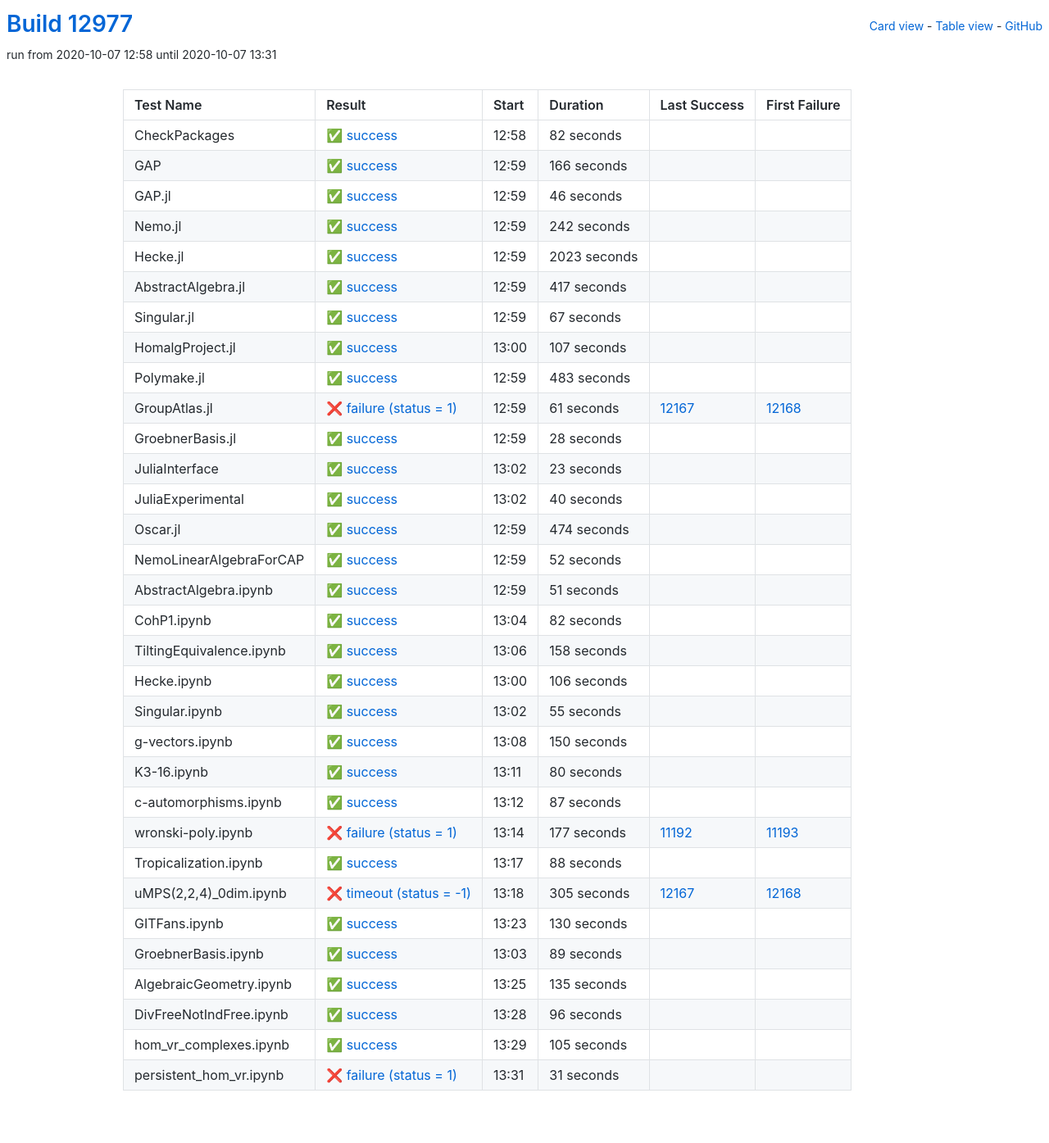
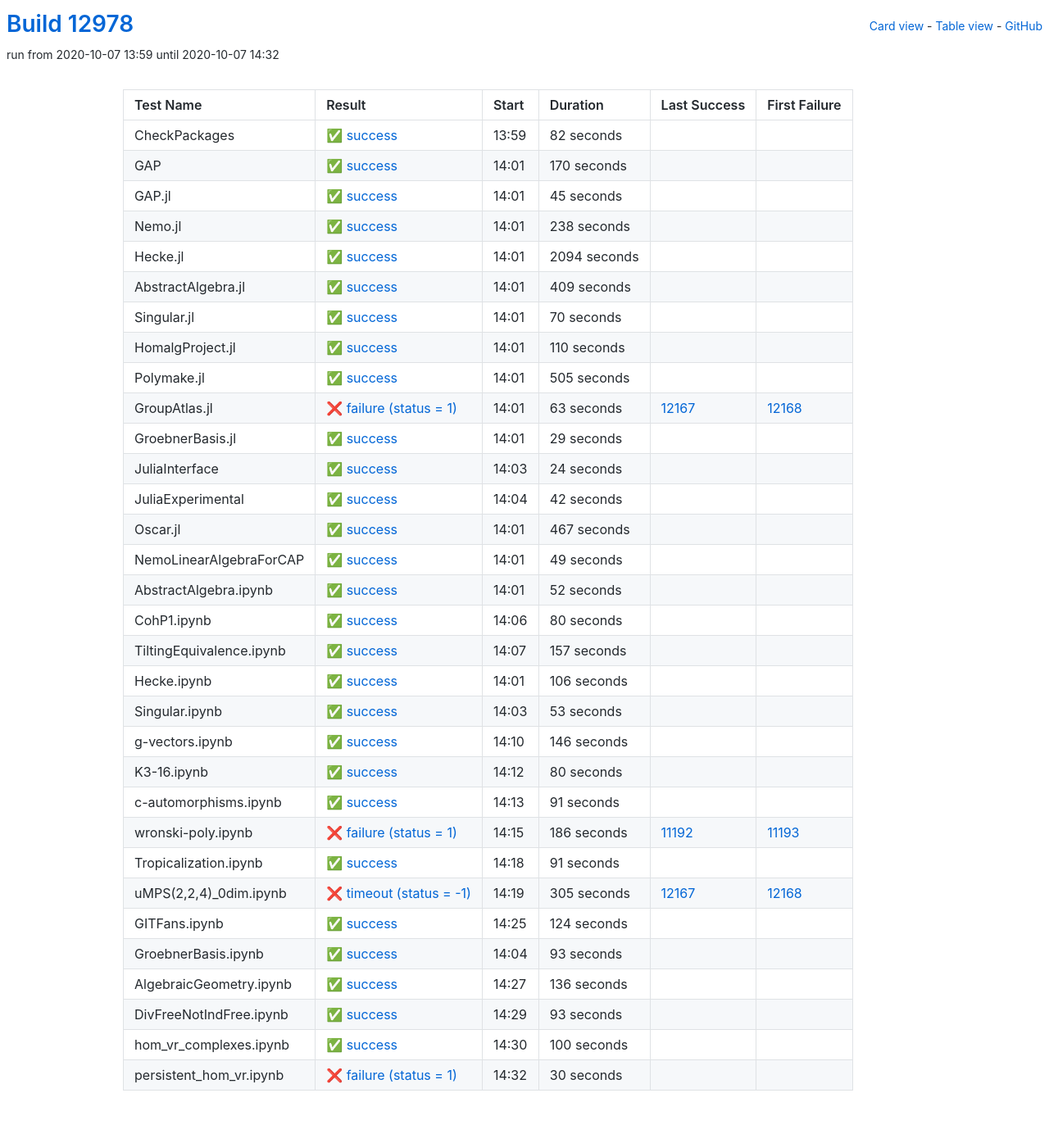
Before and after one commit to oscar-system/oscar-ci-status, a Jekyll site: the page built from table.html, in a window 1280 px wide. Shown: the whole page at 82% size. Built offline with Jekyll 4.4.1, drawn with Linux system fonts in a browser that asks for light colours.

Commit message:
Build #12978

```diff
--- a/_data/ci.yml
+++ b/_data/ci.yml
@@ -1,6 +1,6 @@
 ---
-build: 12977
-build_url: https://oscarci.mathematik.uni-kl.de/job/oscar/12977/
+build: 12978
+build_url: https://oscarci.mathematik.uni-kl.de/job/oscar/12978/
 job: oscar
 organization: oscar-system
 repo: oscar-ci-status
@@ -8,8 +8,8 @@ repourl: https://github.com/oscar-system/oscar-ci-status
 tests:
 - name: CheckPackages
   id: checkpackages
-  log: https://oscarci.mathematik.uni-kl.de/job/oscar/12977/artifact/logs/build-12977/CheckPackages.log
-  start: 2020-10-07 12:58
+  log: https://oscarci.mathematik.uni-kl.de/job/oscar/12978/artifact/logs/build-12978/CheckPackages.log
+  start: 2020-10-07 13:59
   success: true
   exitcode: 0
   status: success
@@ -20,164 +20,176 @@ tests:
   first_failure_url:
 - name: GAP
   id: gap
-  log: https://oscarci.mathematik.uni-kl.de/job/oscar/12977/artifact/logs/build-12977/GAP.log
-  start: 2020-10-07 12:59
+  log: https://oscarci.mathematik.uni-kl.de/job/oscar/12978/artifact/logs/build-12978/GAP.log
+  start: 2020-10-07 14:01
   success: true
   exitcode: 0
   status: success
-  duration: 166
+  duration: 170
   last_success: false
   last_success_url:
   first_failure: false
   first_failure_url:
 - name: GAP.jl
   id: gap-jl
-  log: https://oscarci.mathematik.uni-kl.de/job/oscar/12977/artifact/logs/build-12977/GAP.jl.log
-  start: 2020-10-07 12:59
+  log: https://oscarci.mathematik.uni-kl.de/job/oscar/12978/artifact/logs/build-12978/GAP.jl.log
+  start: 2020-10-07 14:01
   success: true
   exitcode: 0
   status: success
-  duration: 46
+  duration: 45
   last_success: false
   last_success_url:
   first_failure: false
   first_failure_url:
 - name: Nemo.jl
   id: nemo-jl
-  log: https://oscarci.mathematik.uni-kl.de/job/oscar/12977/artifact/logs/build-12977/Nemo.jl.log
-  start: 2020-10-07 12:59
+  log: https://oscarci.mathematik.uni-kl.de/job/oscar/12978/artifact/logs/build-12978/Nemo.jl.log
+  start: 2020-10-07 14:01
   success: true
   exitcode: 0
   status: success
-  duration: 242
+  duration: 238
   last_success: false
   last_success_url:
   first_failure: false
   first_failure_url:
 - name: Hecke.jl
   id: hecke-jl
-  log: https://oscarci.mathematik.uni-kl.de/job/oscar/12977/artifact/logs/build-12977/Hecke.jl.log
-  start: 2020-10-07 12:59
+  log: https://oscarci.mathematik.uni-kl.de/job/oscar/12978/artifact/logs/build-12978/Hecke.jl.log
+  start: 2020-10-07 14:01
   success: true
   exitcode: 0
   status: success
-  duration: 2023
+  duration: 2094
   last_success: false
   last_success_url:
   first_failure: false
   first_failure_url:
 - name: AbstractAlgebra.jl
   id: abstractalgebra-jl
-  log: https://oscarci.mathematik.uni-kl.de/job/oscar/12977/artifact/logs/build-12977/AbstractAlgebra.jl.log
-  start: 2020-10-07 12:59
+  log: https://oscarci.mathematik.uni-kl.de/job/oscar/12978/artifact/logs/build-12978/AbstractAlgebra.jl.log
+  start: 2020-10-07 14:01
   success: true
   exitcode: 0
   status: success
-  duration: 417
+  duration: 409
   last_success: false
   last_success_url:
   first_failure: false
   first_failure_url:
 - name: Singular.jl
   id: singular-jl
-  log: https://oscarci.mathematik.uni-kl.de/job/oscar/12977/artifact/logs/build-12977/Singular.jl.log
-  start: 2020-10-07 12:59
+  log: https://oscarci.mathematik.uni-kl.de/job/oscar/12978/artifact/logs/build-12978/Singular.jl.log
+  start: 2020-10-07 14:01
   success: true
   exitcode: 0
   status: success
-  duration: 67
+  duration: 70
   last_success: false
   last_success_url:
   first_failure: false
   first_failure_url:
 - name: HomalgProject.jl
   id: homalgproject-jl
-  log: https://oscarci.mathematik.uni-kl.de/job/oscar/12977/artifact/logs/build-12977/HomalgProject.jl.log
-  start: 2020-10-07 13:00
+  log: https://oscarci.mathematik.uni-kl.de/job/oscar/12978/artifact/logs/build-12978/HomalgProject.jl.log
+  start: 2020-10-07 14:01
   success: true
   exitcode: 0
   status: success
-  duration: 107
+  duration: 110
   last_success: false
   last_success_url:
   first_failure: false
   first_failure_url:
 - name: Polymake.jl
   id: polymake-jl
-  log: https://oscarci.mathematik.uni-kl.de/job/oscar/12977/artifact/logs/build-12977/Polymake.jl.log
-  start: 2020-10-07 12:59
+  log: https://oscarci.mathematik.uni-kl.de/job/oscar/12978/artifact/logs/build-12978/Polymake.jl.log
+  start: 2020-10-07 14:01
   success: true
   exitcode: 0
   status: success
-  duration: 483
+  duration: 505
   last_success: false
   last_success_url:
   first_failure: false
   first_failure_url:
 - name: GroupAtlas.jl
   id: groupatlas-jl
-  log: https://oscarci.mathematik.uni-kl.de/job/oscar/12977/artifact/logs/build-12977/GroupAtlas.jl.log
-  start: 2020-10-07 12:59
+  log: https://oscarci.mathematik.uni-kl.de/job/oscar/12978/artifact/logs/build-12978/GroupAtlas.jl.log
+  start: 2020-10-07 14:01
   success: false
   exitcode: 1
   status: failure
-  duration: 61
+  duration: 63
   last_success: 12167
   last_success_url: https://oscarci.mathematik.uni-kl.de/job/oscar/12167/
   first_failure: 12168
   first_failure_url: https://oscarci.mathematik.uni-kl.de/job/oscar/12168/
 - name: GroebnerBasis.jl
   id: groebnerbasis-jl
-  log: https://oscarci.mathematik.uni-kl.de/job/oscar/12977/artifact/logs/build-12977/GroebnerBasis.jl.log
-  start: 2020-10-07 12:59
+  log: https://oscarci.mathematik.uni-kl.de/job/oscar/12978/artifact/logs/build-12978/GroebnerBasis.jl.log
+  start: 2020-10-07 14:01
   success: true
   exitcode: 0
   status: success
-  duration: 28
+  duration: 29
   last_success: false
   last_success_url:
   first_failure: false
   first_failure_url:
 - name: JuliaInterface
   id: juliainterface
-  log: https://oscarci.mathematik.uni-kl.de/job/oscar/12977/artifact/logs/build-12977/JuliaInterface.log
-  start: 2020-10-07 13:02
+  log: https://oscarci.mathematik.uni-kl.de/job/oscar/12978/artifact/logs/build-12978/JuliaInterface.log
+  start: 2020-10-07 14:03
   success: true
   exitcode: 0
   status: success
-  duration: 23
+  duration: 24
   last_success: false
   last_success_url:
   first_failure: false
   first_failure_url:
 - name: JuliaExperimental
   id: juliaexperimental
-  log: https://oscarci.mathematik.uni-kl.de/job/oscar/12977/artifact/logs/build-12977/JuliaExperimental.log
-  start: 2020-10-07 13:02
+  log: https://oscarci.mathematik.uni-kl.de/job/oscar/12978/artifact/logs/build-12978/JuliaExperimental.log
+  start: 2020-10-07 14:04
   success: true
   exitcode: 0
   status: success
-  duration: 40
+  duration: 42
   last_success: false
   last_success_url:
   first_failure: false
   first_failure_url:
 - name: Oscar.jl
   id: oscar-jl
-  log: https://oscarci.mathematik.uni-kl.de/job/oscar/12977/artifact/logs/build-12977/Oscar.jl.log
-  start: 2020-10-07 12:59
+  log: https://oscarci.mathematik.uni-kl.de/job/oscar/12978/artifact/logs/build-12978/Oscar.jl.log
+  start: 2020-10-07 14:01
   success: true
   exitcode: 0
   status: success
-  duration: 474
+  duration: 467
   last_success: false
   last_success_url:
   first_failure: false
   first_failure_url:
 - name: NemoLinearAlgebraForCAP
   id: nemolinearalgebraforcap
-  log: https://oscarci.mathematik.uni-kl.de/job/oscar/12977/artifact/logs/build-12977/NemoLinearAlgebraForCAP.log
-  start: 2020-10-07 12:59
+  log: https://oscarci.mathematik.uni-kl.de/job/oscar/12978/artifact/logs/build-12978/NemoLinearAlgebraForCAP.log
+  start: 2020-10-07 14:01
+  success: true
+  exitcode: 0
+  status: success
+  duration: 49
+  last_success: false
+  last_success_url:
+  first_failure: false
+  first_failure_url:
+- name: AbstractAlgebra.ipynb
+  id: abstractalgebra-ipynb
+  log: https://oscarci.mathematik.uni-kl.de/job/oscar/12978/artifact/logs/build-12978/AbstractAlgebra.ipynb.log
+  start: 2020-10-07 14:01
   success: true
   exitcode: 0
   status: success
@@ -186,46 +198,34 @@ tests:
   last_success_url:
   first_failure: false
   first_failure_url:
-- name: AbstractAlgebra.ipynb
-  id: abstractalgebra-ipynb
-  log: https://oscarci.mathematik.uni-kl.de/job/oscar/12977/artifact/logs/build-12977/AbstractAlgebra.ipynb.log
-  start: 2020-10-07 12:59
+- name: CohP1.ipynb
+  id: cohp1-ipynb
+  log: https://oscarci.mathematik.uni-kl.de/job/oscar/12978/artifact/logs/build-12978/CohP1.ipynb.log
+  start: 2020-10-07 14:06
   success: true
   exitcode: 0
   status: success
-  duration: 51
-  last_success: false
-  last_success_url:
-  first_failure: false
-  first_failure_url:
-- name: CohP1.ipynb
-  id: cohp1-ipynb
-  log: https://oscarci.mathematik.uni-kl.de/job/oscar/12977/artifact/logs/build-12977/CohP1.ipynb.log
-  start: 2020-10-07 13:04
-  success: true
-  exitcode: 0
-  status: success
-  duration: 82
+  duration: 80
   last_success: false
   last_success_url:
   first_failure: false
   first_failure_url:
 - name: TiltingEquivalence.ipynb
   id: tiltingequivalence-ipynb
-  log: https://oscarci.mathematik.uni-kl.de/job/oscar/12977/artifact/logs/build-12977/TiltingEquivalence.ipynb.log
-  start: 2020-10-07 13:06
+  log: https://oscarci.mathematik.uni-kl.de/job/oscar/12978/artifact/logs/build-12978/TiltingEquivalence.ipynb.log
+  start: 2020-10-07 14:07
   success: true
   exitcode: 0
   status: success
-  duration: 158
+  duration: 157
   last_success: false
   last_success_url:
   first_failure: false
   first_failure_url:
 - name: Hecke.ipynb
   id: hecke-ipynb
-  log: https://oscarci.mathematik.uni-kl.de/job/oscar/12977/artifact/logs/build-12977/Hecke.ipynb.log
-  start: 2020-10-07 13:00
+  log: https://oscarci.mathematik.uni-kl.de/job/oscar/12978/artifact/logs/build-12978/Hecke.ipynb.log
+  start: 2020-10-07 14:01
   success: true
   exitcode: 0
   status: success
@@ -236,32 +236,32 @@ tests:
   first_failure_url:
 - name: Singular.ipynb
   id: singular-ipynb
-  log: https://oscarci.mathematik.uni-kl.de/job/oscar/12977/artifact/logs/build-12977/Singular.ipynb.log
-  start: 2020-10-07 13:02
+  log: https://oscarci.mathematik.uni-kl.de/job/oscar/12978/artifact/logs/build-12978/Singular.ipynb.log
+  start: 2020-10-07 14:03
   success: true
   exitcode: 0
   status: success
-  duration: 55
+  duration: 53
   last_success: false
   last_success_url:
   first_failure: false
   first_failure_url:
 - name: g-vectors.ipynb
   id: g-vectors-ipynb
-  log: https://oscarci.mathematik.uni-kl.de/job/oscar/12977/artifact/logs/build-12977/g-vectors.ipynb.log
-  start: 2020-10-07 13:08
+  log: https://oscarci.mathematik.uni-kl.de/job/oscar/12978/artifact/logs/build-12978/g-vectors.ipynb.log
+  start: 2020-10-07 14:10
   success: true
   exitcode: 0
   status: success
-  duration: 150
+  duration: 146
   last_success: false
   last_success_url:
   first_failure: false
   first_failure_url:
 - name: K3-16.ipynb
   id: k3-16-ipynb
-  log: https://oscarci.mathematik.uni-kl.de/job/oscar/12977/artifact/logs/build-12977/K3-16.ipynb.log
-  start: 2020-10-07 13:11
+  log: https://oscarci.mathematik.uni-kl.de/job/oscar/12978/artifact/logs/build-12978/K3-16.ipynb.log
+  start: 2020-10-07 14:12
   success: true
   exitcode: 0
   status: success
@@ -272,44 +272,44 @@ tests:
   first_failure_url:
 - name: c-automorphisms.ipynb
   id: c-automorphisms-ipynb
-  log: https://oscarci.mathematik.uni-kl.de/job/oscar/12977/artifact/logs/build-12977/c-automorphisms.ipynb.log
-  start: 2020-10-07 13:12
+  log: https://oscarci.mathematik.uni-kl.de/job/oscar/12978/artifact/logs/build-12978/c-automorphisms.ipynb.log
+  start: 2020-10-07 14:13
   success: true
   exitcode: 0
   status: success
-  duration: 87
+  duration: 91
   last_success: false
   last_success_url:
   first_failure: false
   first_failure_url:
 - name: wronski-poly.ipynb
   id: wronski-poly-ipynb
-  log: https://oscarci.mathematik.uni-kl.de/job/oscar/12977/artifact/logs/build-12977/wronski-poly.ipynb.log
-  start: 2020-10-07 13:14
+  log: https://oscarci.mathematik.uni-kl.de/job/oscar/12978/artifact/logs/build-12978/wronski-poly.ipynb.log
+  start: 2020-10-07 14:15
   success: false
   exitcode: 1
   status: failure
-  duration: 177
+  duration: 186
   last_success: 11192
   last_success_url: https://oscarci.mathematik.uni-kl.de/job/oscar/11192/
   first_failure: 11193
   first_failure_url: https://oscarci.mathematik.uni-kl.de/job/oscar/11193/
 - name: Tropicalization.ipynb
   id: tropicalization-ipynb
-  log: https://oscarci.mathematik.uni-kl.de/job/oscar/12977/artifact/logs/build-12977/Tropicalization.ipynb.log
-  start: 2020-10-07 13:17
+  log: https://oscarci.mathematik.uni-kl.de/job/oscar/12978/artifact/logs/build-12978/Tropicalization.ipynb.log
+  start: 2020-10-07 14:18
   success: true
   exitcode: 0
   status: success
-  duration: 88
+  duration: 91
   last_success: false
   last_success_url:
   first_failure: false
   first_failure_url:
 - name: uMPS(2,2,4)_0dim.ipynb
   id: umps-2-2-4-0dim-ipynb
-  log: https://oscarci.mathematik.uni-kl.de/job/oscar/12977/artifact/logs/build-12977/uMPS-2-2-4-_0dim.ipynb.log
-  start: 2020-10-07 13:18
+  log: https://oscarci.mathematik.uni-kl.de/job/oscar/12978/artifact/logs/build-12978/uMPS-2-2-4-_0dim.ipynb.log
+  start: 2020-10-07 14:19
   success: false
   exitcode: -1
   status: timeout
@@ -320,72 +320,72 @@ tests:
   first_failure_url: https://oscarci.mathematik.uni-kl.de/job/oscar/12168/
 - name: GITFans.ipynb
   id: gitfans-ipynb
-  log: https://oscarci.mathematik.uni-kl.de/job/oscar/12977/artifact/logs/build-12977/GITFans.ipynb.log
-  start: 2020-10-07 13:23
+  log: https://oscarci.mathematik.uni-kl.de/job/oscar/12978/artifact/logs/build-12978/GITFans.ipynb.log
+  start: 2020-10-07 14:25
   success: true
   exitcode: 0
   status: success
-  duration: 130
+  duration: 124
   last_success: false
   last_success_url:
   first_failure: false
   first_failure_url:
 - name: GroebnerBasis.ipynb
   id: groebnerbasis-ipynb
-  log: https://oscarci.mathematik.uni-kl.de/job/oscar/12977/artifact/logs/build-12977/GroebnerBasis.ipynb.log
-  start: 2020-10-07 13:03
+  log: https://oscarci.mathematik.uni-kl.de/job/oscar/12978/artifact/logs/build-12978/GroebnerBasis.ipynb.log
+  start: 2020-10-07 14:04
   success: true
   exitcode: 0
   status: success
-  duration: 89
+  duration: 93
   last_success: false
   last_success_url:
   first_failure: false
   first_failure_url:
 - name: AlgebraicGeometry.ipynb
   id: algebraicgeometry-ipynb
-  log: https://oscarci.mathematik.uni-kl.de/job/oscar/12977/artifact/logs/build-12977/AlgebraicGeometry.ipynb.log
-  start: 2020-10-07 13:25
+  log: https://oscarci.mathematik.uni-kl.de/job/oscar/12978/artifact/logs/build-12978/AlgebraicGeometry.ipynb.log
+  start: 2020-10-07 14:27
   success: true
   exitcode: 0
   status: success
-  duration: 135
+  duration: 136
   last_success: false
   last_success_url:
   first_failure: false
   first_failure_url:
 - name: DivFreeNotIndFree.ipynb
   id: divfreenotindfree-ipynb
-  log: https://oscarci.mathematik.uni-kl.de/job/oscar/12977/artifact/logs/build-12977/DivFreeNotIndFree.ipynb.log
-  start: 2020-10-07 13:28
+  log: https://oscarci.mathematik.uni-kl.de/job/oscar/12978/artifact/logs/build-12978/DivFreeNotIndFree.ipynb.log
+  start: 2020-10-07 14:29
   success: true
   exitcode: 0
   status: success
-  duration: 96
+  duration: 93
   last_success: false
   last_success_url:
   first_failure: false
   first_failure_url:
 - name: hom_vr_complexes.ipynb
   id: hom-vr-complexes-ipynb
-  log: https://oscarci.mathematik.uni-kl.de/job/oscar/12977/artifact/logs/build-12977/hom_vr_complexes.ipynb.log
-  start: 2020-10-07 13:29
+  log: https://oscarci.mathematik.uni-kl.de/job/oscar/12978/artifact/logs/build-12978/hom_vr_complexes.ipynb.log
+  start: 2020-10-07 14:30
   success: true
   exitcode: 0
   status: success
-  duration: 105
+  duration: 100
   last_success: false
   last_success_url:
   first_failure: false
   first_failure_url:
 - name: persistent_hom_vr.ipynb
   id: persistent-hom-vr-ipynb
-  log: https://oscarci.mathematik.uni-kl.de/job/oscar/12977/artifact/logs/build-12977/persistent_hom_vr.ipynb.log
-  start: 2020-10-07 13:31
+  log: https://oscarci.mathematik.uni-kl.de/job/oscar/12978/artifact/logs/build-12978/persistent_hom_vr.ipynb.log
+  start: 2020-10-07 14:32
   success: false
   exitcode: 1
   status: failure
-  duration: 31
+  duration: 30
   last_success: false
   last_success_url:
   first_failure: false
```
Also changed, not shown: README.md.
